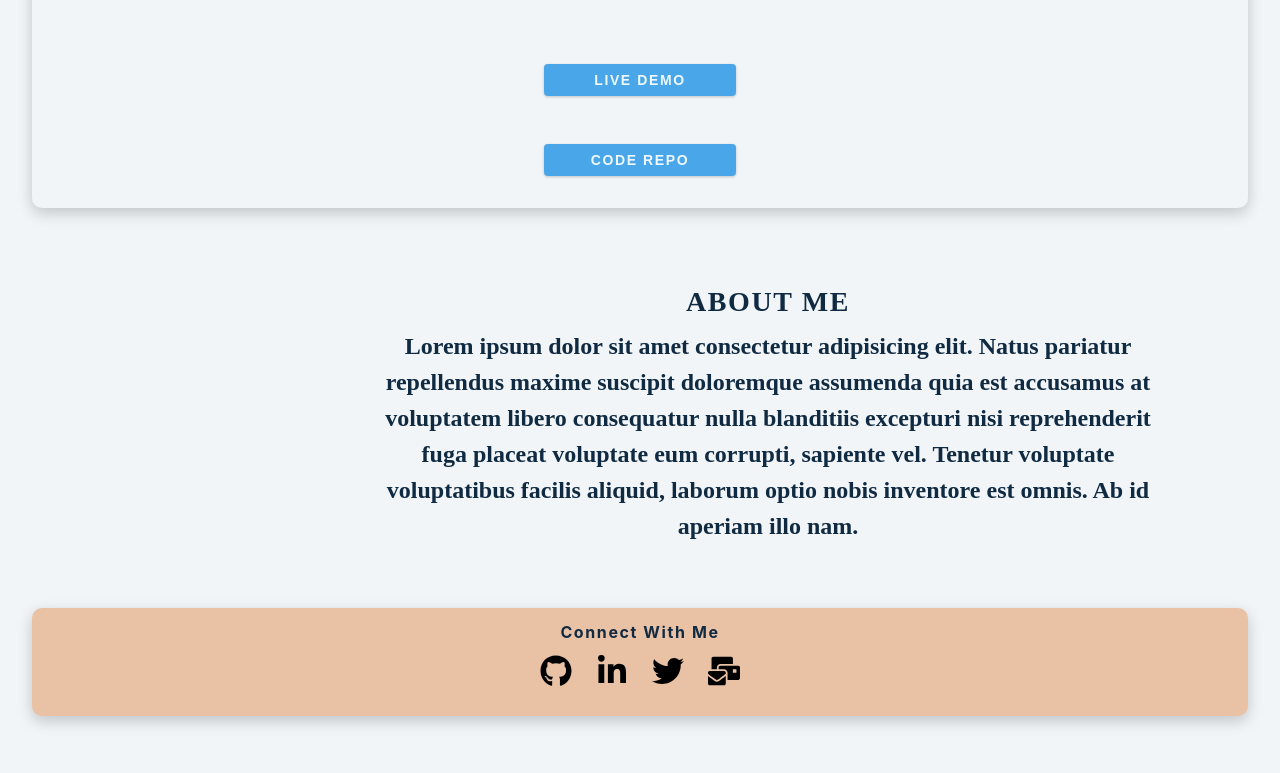
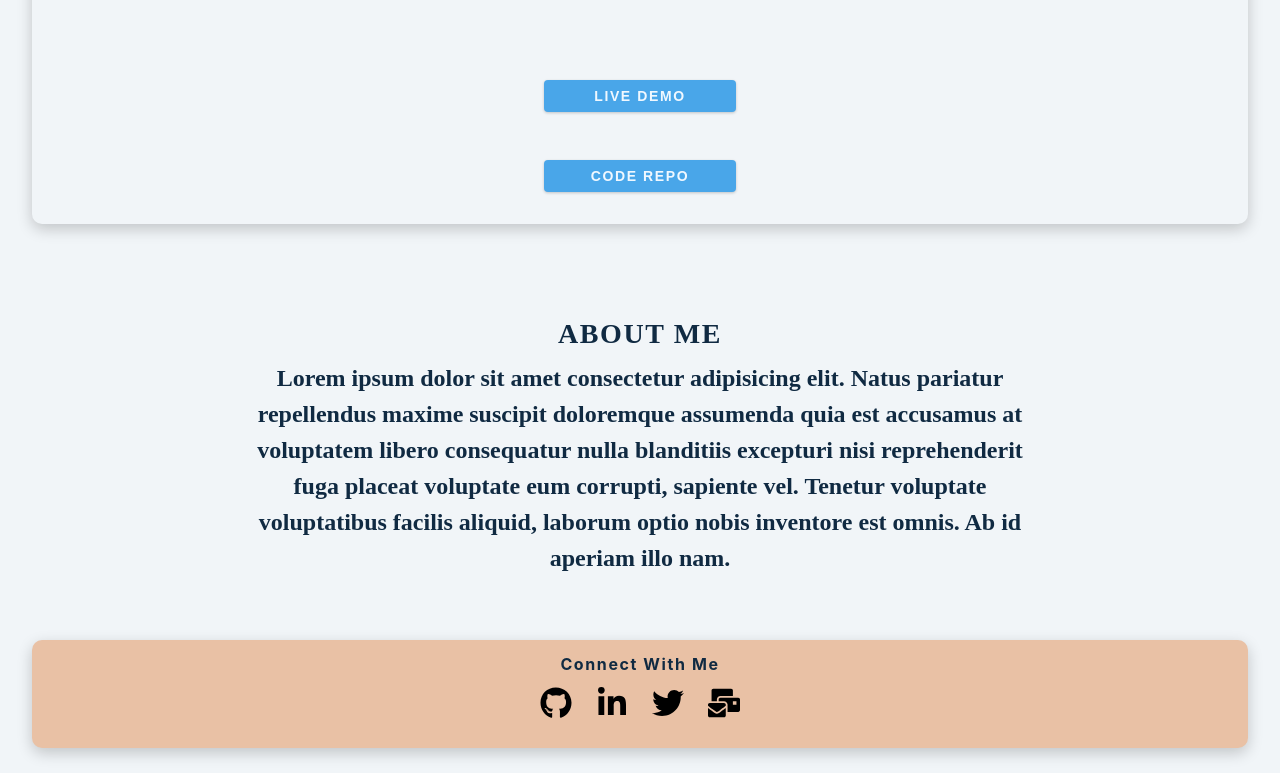
Before and after one commit to Jcolejeff/portfolio, a React (Create React App) app: page / in a window 1280 px wide. Shown: the part 1415-2188 px from the top of the page. Before the commit the page ends 2163 px from the top, so only its background shows below. Built offline with nearby package versions, Linux system fonts and the light colour scheme; a web font is replaced by a local one.

Commit message:
added margin to about

```diff
--- a/src/About.js
+++ b/src/About.js
@@ -21,9 +21,7 @@ const Section = styled.section`
   font-family: "Hubballi", cursive;
   font-weight: 600;
   max-width: 800px;
-  margin-inline-start: 2rem;
-  @media (min-width: 60em) {
-    margin-inline-start: 23rem;
-  }
+  margin: 0rem auto;
+  margin-block-start: 6rem;
 `;
 export default About;
--- a/src/index.css
+++ b/src/index.css
@@ -125,10 +125,11 @@ p {
 /* section */
 .section {
   width: 95vw;
-  margin: 5rem auto;
+  margin: 0rem auto;
   box-shadow: 0 5px 15px rgba(0, 0, 0, 0.2);
   padding: 2rem;
   border-radius: 10px;
+  margin-block-start: 6rem;
 }
 
 @media screen and (min-width: 992px) {
```
